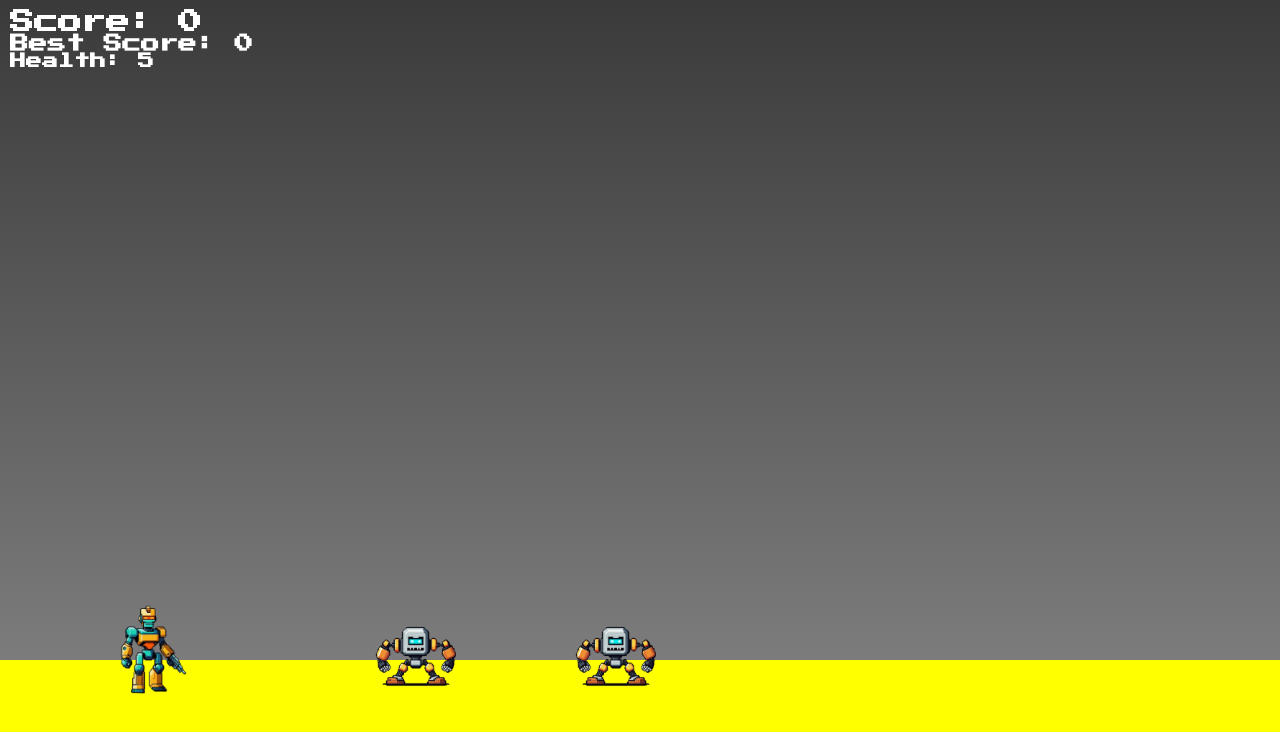
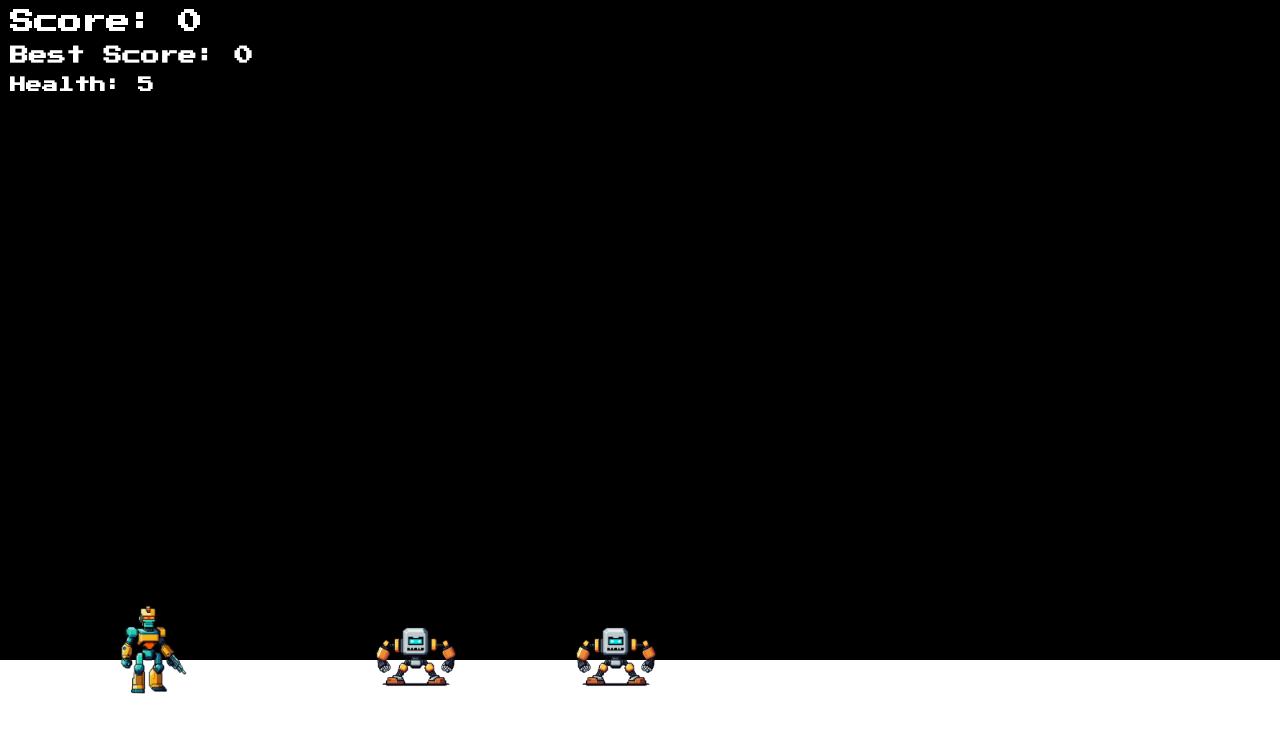
Before and after one commit to kiryl-f/retro-game, a Next.js app in the folder frontend/: page /game in a window 1280 px wide. Shown: the top 732 px of the page. Built offline with nearby package versions, Linux system fonts and the light colour scheme.

Commit message:
minor fixes

```diff
--- a/frontend/src/app/color.ts
+++ b/frontend/src/app/color.ts
@@ -4,4 +4,7 @@ export const colors = {
     secondaryButton: '#FFFF00', // Bright Yellow
     text: '#FFFFFF', // White
     accent: '#FF1493', // Magenta
+
+    gameBg: '#000000',
+    platform: '#ffffff'
 };
--- a/frontend/src/app/game/page.tsx
+++ b/frontend/src/app/game/page.tsx
@@ -26,7 +26,7 @@ const GameContainer = styled.div.attrs<{ x: number; y: number }>((props) => ({
     width: 100vw;
     height: 100vh;
     overflow: hidden;
-    background: linear-gradient(to bottom, #3a3a3a, #8a8a8a);
+    background: ${colors.gameBg};
 `;
 
 const Player = styled.div.attrs<{ x: number; y: number }>((props) => ({
@@ -81,7 +81,7 @@ const Platform = styled.div`
     left: 0;
     width: 100%;
     height: ${groundHeight}px;
-    background-color: ${colors.secondaryButton};
+    background-color: ${colors.platform};
     z-index: 0;
 `;
 
@@ -166,8 +166,8 @@ const GamePage: React.FC = () => {
                     <Player x={playerPosition.x} y={playerPosition.y} />
                     <Platform />
                     <div style={{ position: "absolute", top: 10, left: 10, color: "white" }}>
-                        <h2>Score: {score}</h2>
-                        <h3>Best Score: {bestScore}</h3>
+                        <h2 style={{marginBottom: '1.5vh'}}>Score: {score}</h2>
+                        <h3 style={{marginBottom: '1.5vh'}}>Best Score: {bestScore}</h3>
                         <h4>Health: {playerHealth}</h4>
                     </div>
                     {bullets && bullets.map((bullet, index) => (
@@ -179,7 +179,7 @@ const GamePage: React.FC = () => {
 
                 </>
             ) : (
-                <h1 style={{ color: "red" }}>Game Over</h1>
+                <h1 style={{ color: "red", height: '100%', width: '100%', textAlign: 'center', marginTop: '45vh'}}>Game Over</h1>
             )}
         </GameContainer>
     );
```
